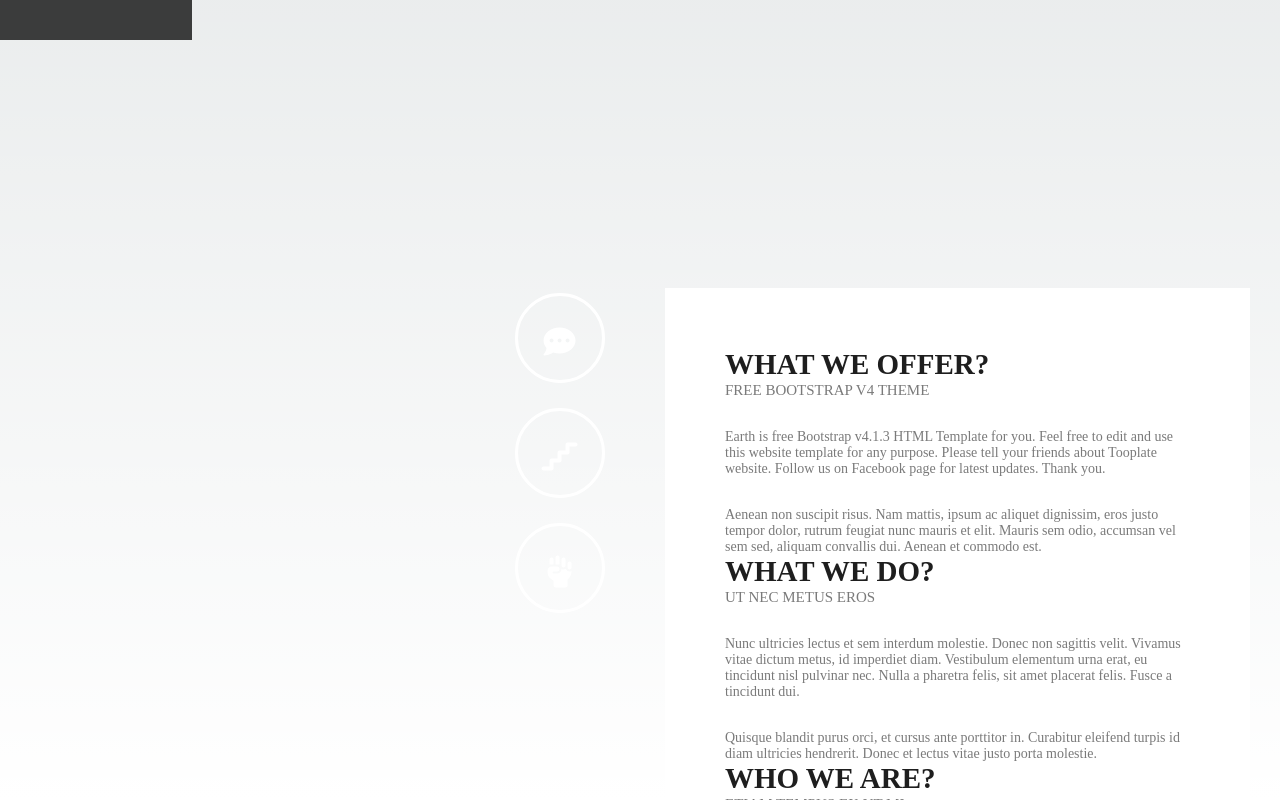
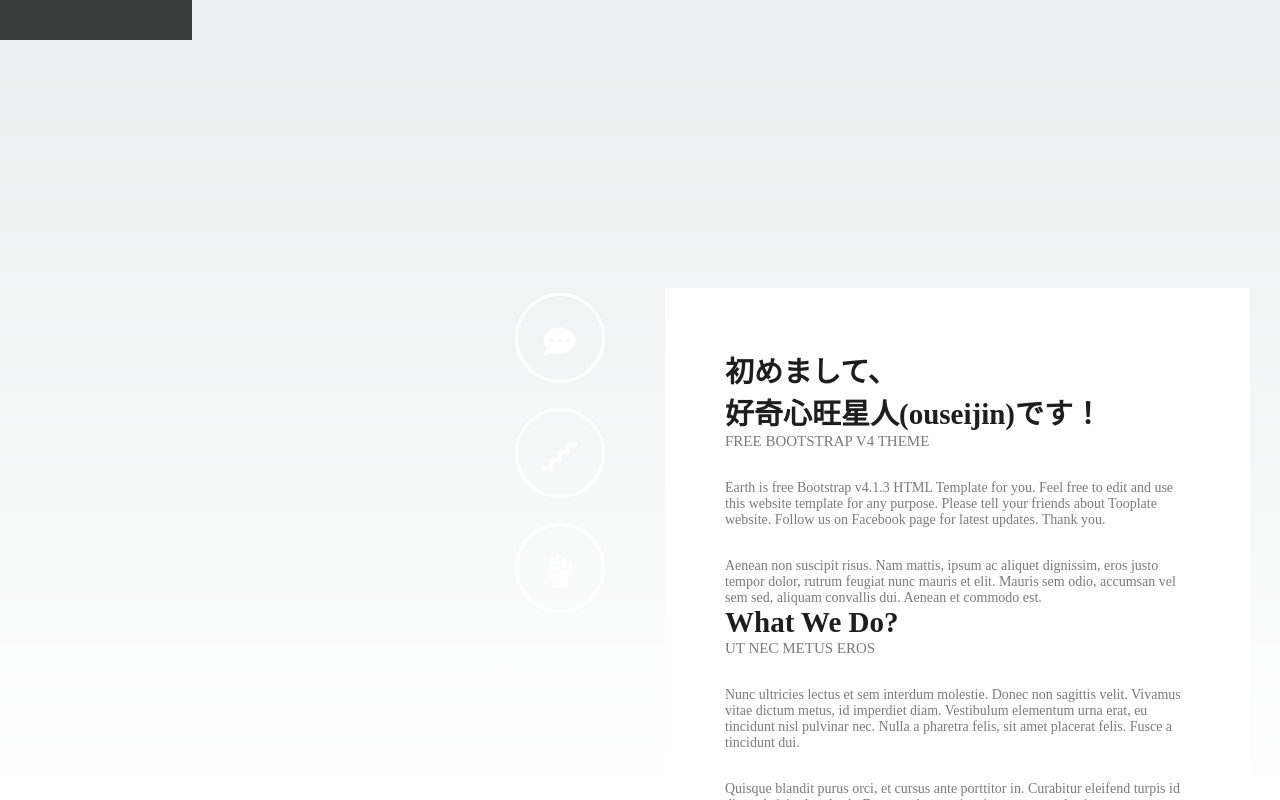
Before and after one commit to ouseijin/ouseijin, a Next.js app: page / in a window 1280 px wide. Shown: the part 800-1600 px from the top of the page. Built offline with nearby package versions, Linux system fonts and the light colour scheme.

Commit message:
💄 自己紹介文のタイトル変更

```diff
--- a/src/pages/index.js
+++ b/src/pages/index.js
@@ -81,7 +81,7 @@ export default function Home() {
             </ul>
             <section className={styles.tabs_content}>
               <article id='tabs-1'>
-                <h2>What We Offer?</h2>
+                <h2>初めまして、<br />好奇心旺星人(ouseijin)です！</h2>
                 <span>Free Bootstrap v4 Theme</span>
                 <p>Earth is free Bootstrap v4.1.3 HTML Template for you. Feel free to edit and use this website template for any purpose. Please tell your friends about Tooplate website. Follow us on <a href="https://www.facebook.com/tooplate/">Facebook page</a> for latest updates. Thank you.</p>
                 <p>Aenean non suscipit risus. Nam mattis, ipsum ac aliquet dignissim, eros justo tempor dolor, rutrum feugiat nunc mauris et elit. Mauris sem odio, accumsan vel sem sed, aliquam convallis dui. Aenean et commodo est.</p>
--- a/src/styles/Home.module.css
+++ b/src/styles/Home.module.css
@@ -64,7 +64,7 @@
 }
 .tabs_content h2 {
   font-size: 29px;
-  text-transform: uppercase;
+  /* text-transform: uppercase; */
   font-weight: 900;
   color: #1e1e1e;
   margin-top: 0px;
```
